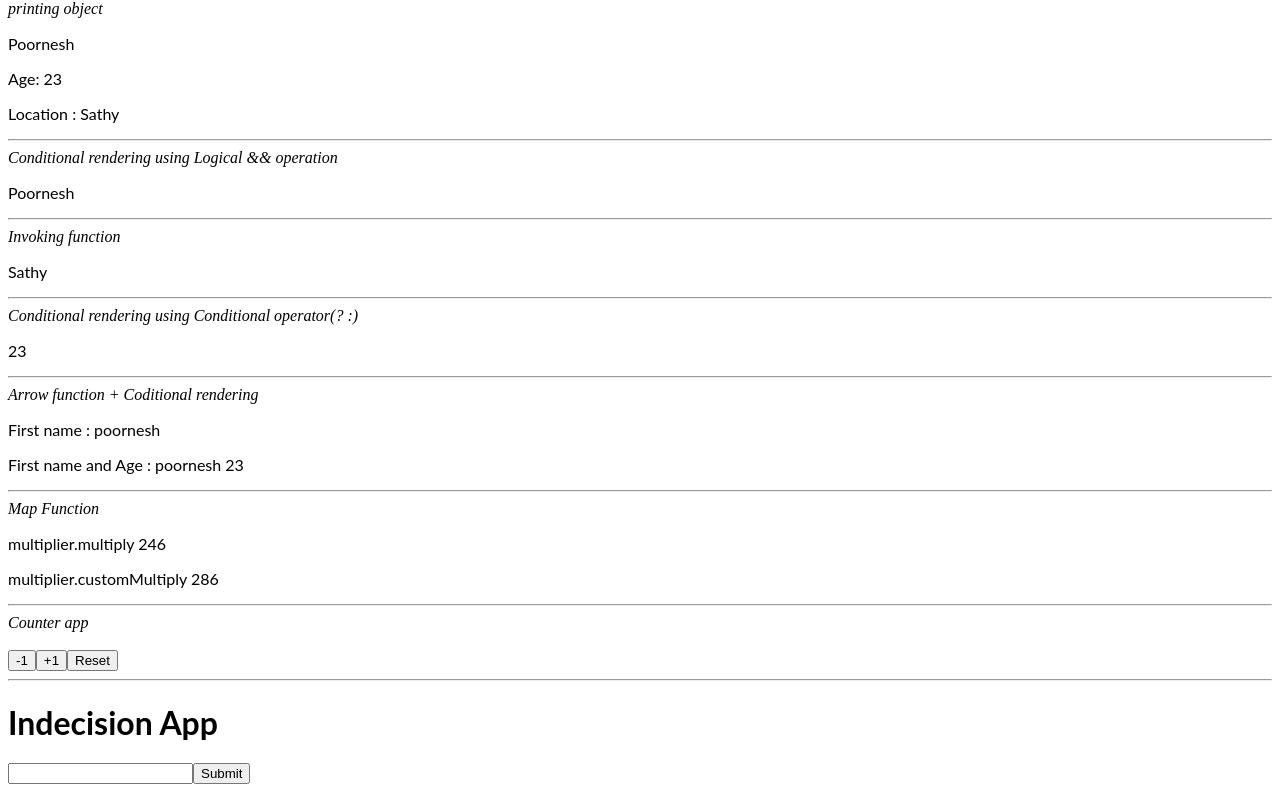
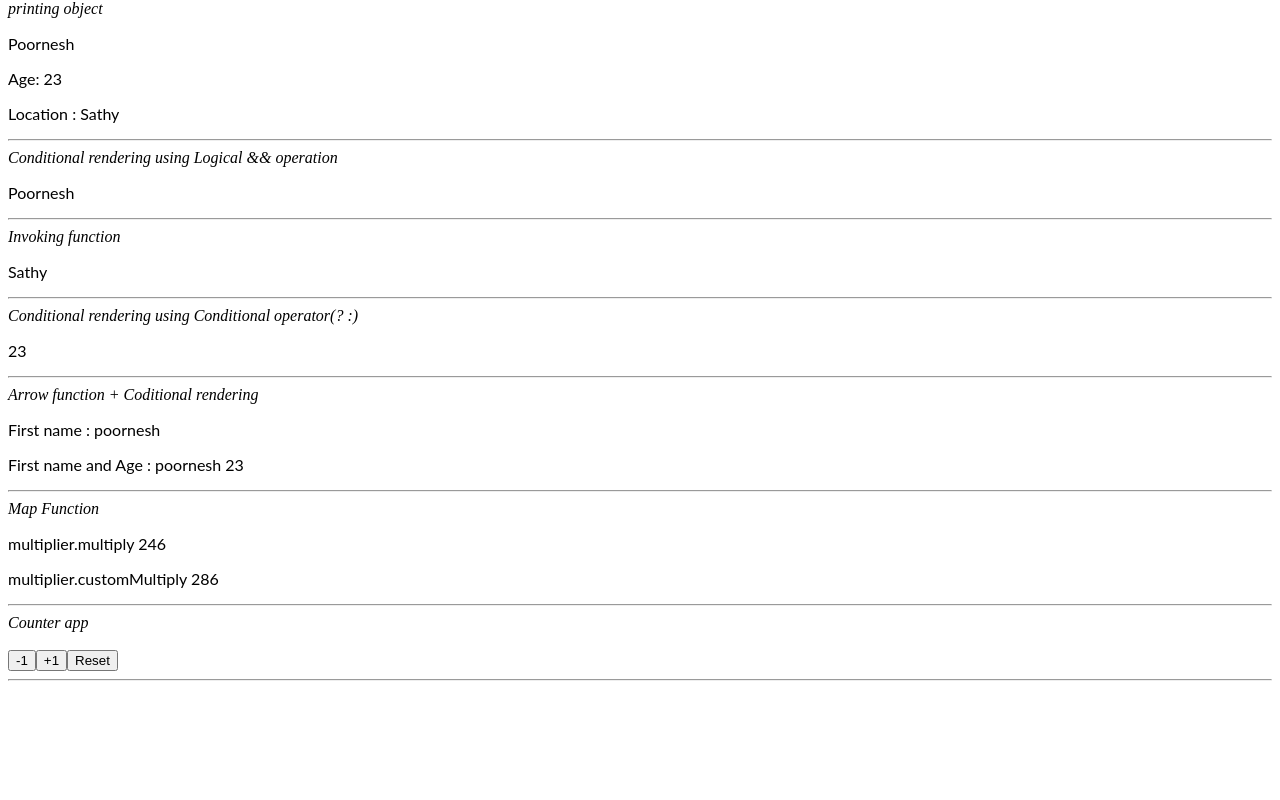
Before and after one commit to poornesh-pH/react-playground, a React (Create React App) app: page / in a window 1280 px wide. Shown: the part 317-1117 px from the top of the page. After the commit the page ends 1006 px from the top, so only its background shows below. Built offline with nearby package versions, Linux system fonts and the light colour scheme.

Commit message:
2 files modified

```diff
--- a/src/App.js
+++ b/src/App.js
@@ -1,5 +1,4 @@
 import React from "react";
-import ReactDOM from "react-dom";
 import "./style.css";
 import Todof from "./todof";
 import Todoc from "./todoc";
@@ -11,27 +10,7 @@ export default function App() {
       <Todof />
       <Todoc />
       <Playground />
-      <h1>Indecision App</h1>
-      {options}
-      <form onSubmit={formOnSubmit}>
-        <input type="text" id="option" />
-        <button type="submit">Submit</button>
-      </form>
+      <div id="indecision" />
     </div>
   );
 }
-
-const options = [];
-
-const formOnSubmit = e => {
-  e.preventDefault();
-  options.push(e.target.elements.option.value);
-  e.target.elements.option.value = "";
-  console.log(options);
-};
-// function renderApp(){
-
-// ReactDOM.render(<App />, document.getElementById("root"));
-
-// }
-// renderApp();
--- a/src/playground.js
+++ b/src/playground.js
@@ -1,6 +1,4 @@
 import React from "react";
-import ReactDOM from "react-dom";
-import App from "./App";
 import "./style.css";
 
 export default function Playground() {
```
